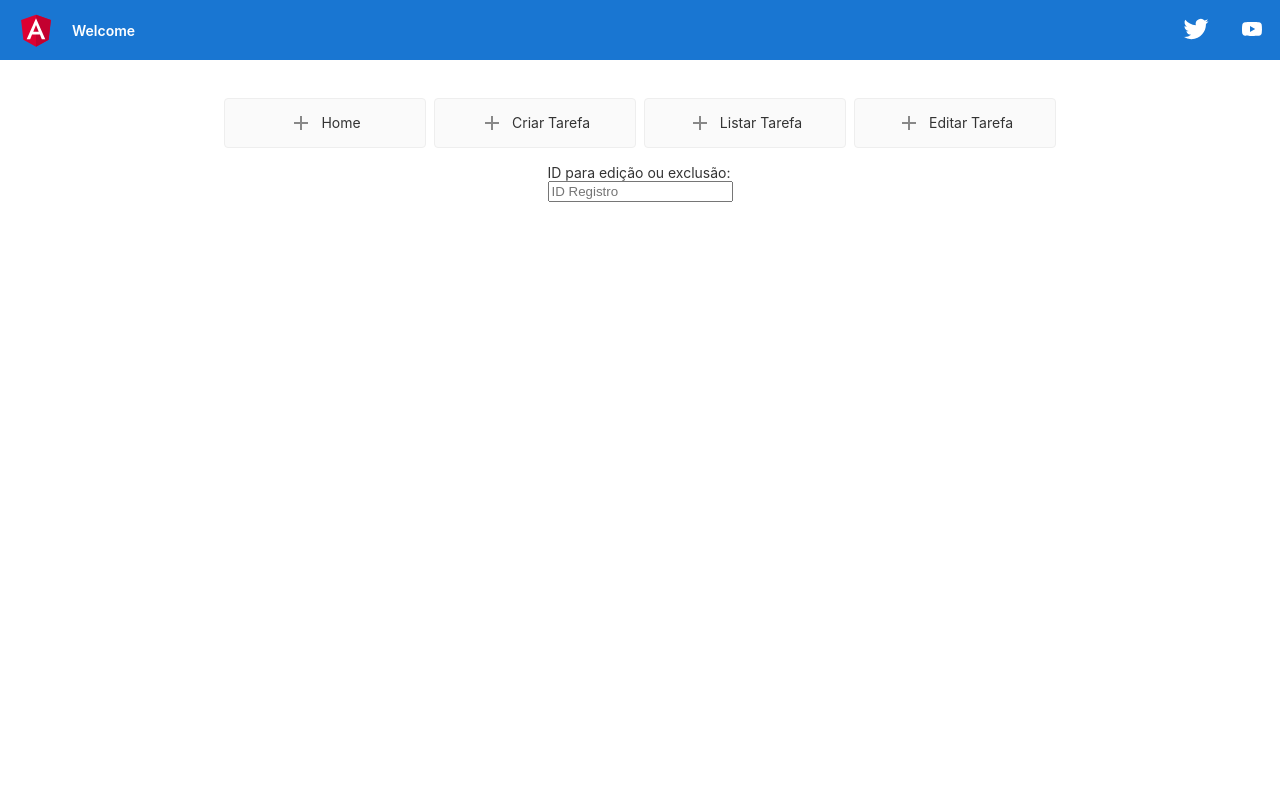
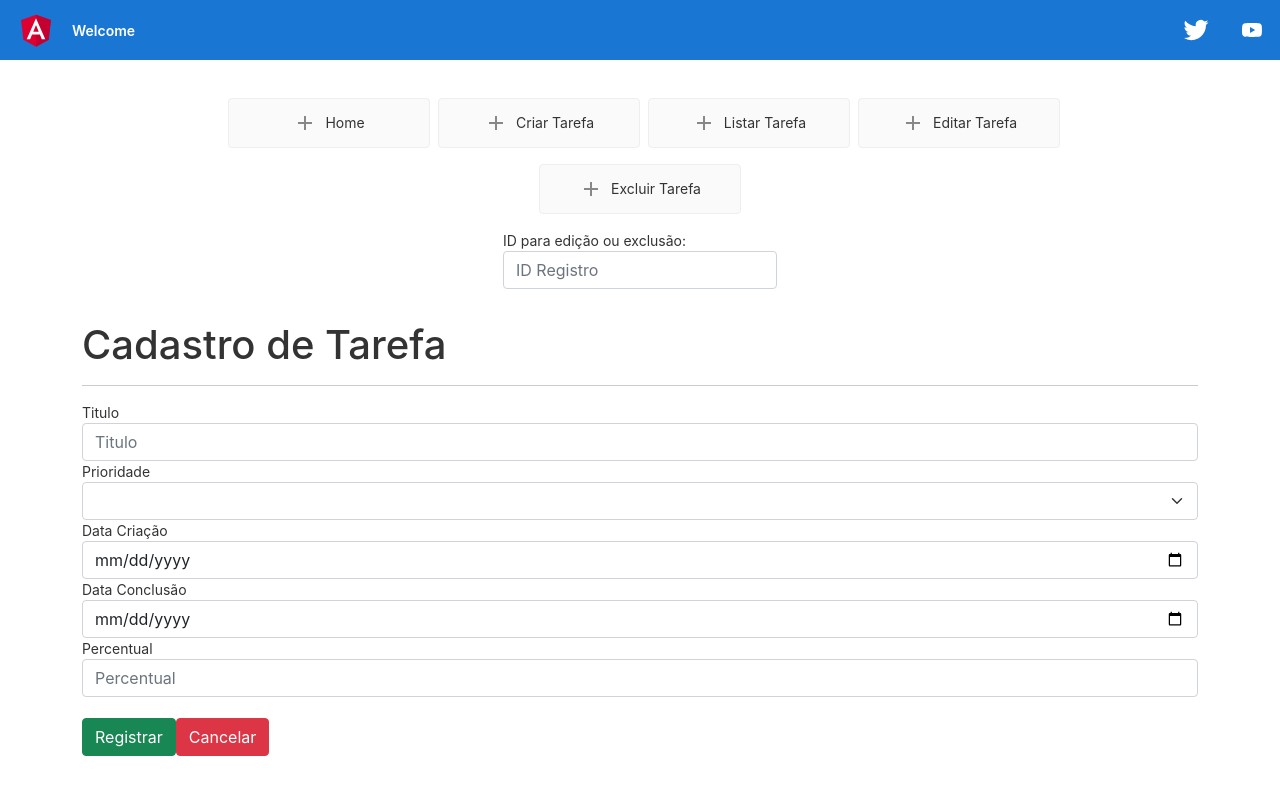
Before and after one commit to lucasdetoffollemos/eAgenda, an Angular app: page /tarefa/criar in a window 1280 px wide. Before the commit this address led to /. Shown: the top 794 px of the page. Built offline with nearby package versions, Linux system fonts and the light colour scheme.

Commit message:
Adicionando o bootstrap no projeto, e a funcionalidade de excluir

```diff
--- a/angular.json
+++ b/angular.json
@@ -27,7 +27,8 @@
               "src/assets"
             ],
             "styles": [
-              "src/styles.css"
+              "src/styles.css",
+              "node_modules/bootstrap/dist/css/bootstrap.min.css"
             ],
             "scripts": []
           },
--- a/package.json
+++ b/package.json
@@ -19,6 +19,10 @@
     "@angular/platform-browser": "~12.2.0",
     "@angular/platform-browser-dynamic": "~12.2.0",
     "@angular/router": "~12.2.0",
+    "@ng-bootstrap/ng-bootstrap": "^10.0.0",
+    "add": "^2.0.6",
+    "bootstrap": "^5.1.3",
+    "ng": "^0.0.0",
     "rxjs": "~6.6.0",
     "tslib": "^2.3.1",
     "zone.js": "~0.11.4"
--- a/src/app/app-routing.module.ts
+++ b/src/app/app-routing.module.ts
@@ -6,8 +6,8 @@ import { TarefaEditarComponent } from './tarefa/editar/tarefa-editar.component';
 import { TarefaListarComponent } from './tarefa/listar/tarefa-listar.component';
 
 const routes: Routes = [
-                        { path: 'tarefa/criar', component: TarefaCriarComponent, canActivate: [ExemploTarefaGuard] },
-                        {path: 'tarefa/listar', component: TarefaListarComponent, canActivate: [ExemploTarefaGuard]},
+                        { path: 'tarefa/criar', component: TarefaCriarComponent },//canActivate: [ExemploTarefaGuard]
+                        {path: 'tarefa/listar', component: TarefaListarComponent}, //canActivate: [ExemploTarefaGuard]
                         {path: 'tarefa/editar/:id', component: TarefaEditarComponent},
                         { path: '', redirectTo: '/', pathMatch: 'full' }
                       ];
--- a/src/app/app.component.html
+++ b/src/app/app.component.html
@@ -349,13 +349,20 @@
       </svg>
       <span>Editar Tarefa</span>
     </button>
+
+    <button class="card card-small" tabindex="0"[disabled]="!registroSelecionado" (click)="abrirConfirmacao(modalExclusao)">
+      <svg class="material-icons" xmlns="http://www.w3.org/2000/svg" width="24" height="24" viewBox="0 0 24 24">
+        <path d="M19 13h-6v6h-2v-6H5v-2h6V5h2v6h6v2z" />
+      </svg>
+      <span>Excluir Tarefa</span>
+    </button>
   </div>
 
   <div>
     <div>
-      <label for="idRegistro">ID para edição ou exclusão:</label>
+      <label class="control-label" for="idRegistro">ID para edição ou exclusão:</label>
       <div>
-        <input id="idRegistro" type="text" placeholder="ID Registro" [(ngModel)]="registroSelecionado" />
+        <input class="form-control" id="idRegistro" type="text" placeholder="ID Registro" [(ngModel)]="registroSelecionado" />
       </div>
     </div>
   </div>
@@ -363,3 +370,17 @@
 </div>
 
 <router-outlet></router-outlet>
+
+<ng-template #modalExclusao let-modal>
+  <div class="modal-header">
+    <h4 class="modal-title">Excluir Tarefa</h4>
+  </div>
+  <div class="modal-body">
+    Deseja realmente excluir essa Tarefa?
+  </div>
+  <div class="modal-footer">
+    <button type="button" class="btn btn-danger" (click)="modal.close('Excluir')">Excluir</button>
+    <button type="button" class="btn btn-secondary" (click)="modal.close('Cancelar')">Cancelar</button>
+  </div>
+
+</ng-template>
--- a/src/app/app.component.ts
+++ b/src/app/app.component.ts
@@ -1,4 +1,6 @@
-import { Component } from '@angular/core';
+import { Component, Inject } from '@angular/core';
+import { NgbModal } from '@ng-bootstrap/ng-bootstrap';
+import { ITarefaService } from './shared/interfaces/ITarefaService';
 
 @Component({
   selector: 'app-root',
@@ -8,4 +10,17 @@ import { Component } from '@angular/core';
 export class AppComponent {
   title = 'eAgenda';
   registroSelecionado: number
+
+  constructor(private servicoModal: NgbModal, @Inject('ITarefaServiceToken') private servico: ITarefaService) {
+
+
+  }
+  abrirConfirmacao(modal:any){
+      this.servicoModal.open(modal).result.then((resultado)=>{
+        if(resultado == 'Excluir'){
+          this.servico.excluirTarefa(this.registroSelecionado)
+        }
+
+      })
+  }
 }
--- a/src/app/app.module.ts
+++ b/src/app/app.module.ts
@@ -9,6 +9,7 @@ import { TarefaListarComponent } from './tarefa/listar/tarefa-listar.component';
 import { TarefaEditarComponent } from './tarefa/editar/tarefa-editar.component';
 import { LocalStorageTarefaService } from './tarefa/services/local-storage-tarefa.service';
 import { ExemploTarefaGuard } from './shared/guards/exemplo-tarefa.guard';
+import { NgbModule } from '@ng-bootstrap/ng-bootstrap';
 
 @NgModule({
   declarations: [
@@ -21,7 +22,8 @@ import { ExemploTarefaGuard } from './shared/guards/exemplo-tarefa.guard';
     BrowserModule,
     AppRoutingModule,
     FormsModule,
-    ReactiveFormsModule
+    ReactiveFormsModule,
+    NgbModule
   ],
   providers: [
     {provide: 'ITarefaServiceToken', useClass: LocalStorageTarefaService},
--- a/src/app/tarefa/criar/tarefa-criar.component.html
+++ b/src/app/tarefa/criar/tarefa-criar.component.html
@@ -1,18 +1,20 @@
+
+<div class="container main-container">
 <h1>{{titulo}}</h1>
 <hr>
 
 
 <form  [formGroup]="cadastroForm" (ngSubmit)="adicionarTarefa()">
 
-    <label for="titulo">Titulo</label>
+    <label class="control-label" for="titulo">Titulo</label>
     <div>
-        <input id="titulo" type="text" placeholder="Titulo" formControlName ="titulo">
+        <input class="form-control" id="titulo" type="text" placeholder="Titulo" formControlName ="titulo">
     </div>
 
-    <label for="prioridade">Prioridade</label>
+    <label class="control-label" for="prioridade">Prioridade</label>
     <div>
 
-        <select id="prioridade" formControlName="prioridade">
+        <select class="form-select" id="prioridade" formControlName="prioridade">
            <option *ngFor="let prioridade of prioridades" value={{prioridade}}>
                {{tipos[prioridade]}}
            </option>
@@ -20,24 +22,26 @@
         </select>
     </div>
 
-    <label for="dataCriacao">Data Criação</label>
+    <label class="control-label" for="dataCriacao">Data Criação</label>
     <div>
-        <input id="dataCriacao" type="date" placeholder="Data Criação" formControlName ="dataCriacao">
+        <input class="form-control" id="dataCriacao" type="date" placeholder="Data Criação" formControlName ="dataCriacao">
     </div>
 
-    <label for="dataConclusao">Data Conclusão</label>
+    <label class="control-label" for="dataConclusao">Data Conclusão</label>
     <div>
-        <input id="dataConclusao" type="date" placeholder="Data Criação" formControlName ="dataConclusao">
+        <input class="form-control" id="dataConclusao" type="date" placeholder="Data Criação" formControlName ="dataConclusao">
     </div>
 
-    <label for="percentual">Percentual</label>
+    <label class="control-label" for="percentual">Percentual</label>
     <div>
-        <input id="percentual" type="number" placeholder="Percentual" formControlName ="percentual">
+        <input class="form-control" id="percentual" type="number" placeholder="Percentual" formControlName ="percentual">
     </div>
-
+    <br>
     <div>
-        <button id = "registrar" type ="submit">Registrar</button>
-        <button id = "cancelar" type ="button" (click)="cancelar()">Cancelar</button>
+        <button class="btn btn-success" id = "registrar" type ="submit">Registrar</button>
+        <button class="btn btn-danger" id = "cancelar" type ="button" (click)="cancelar()">Cancelar</button>
     </div>
 
 </form>
+
+</div>
--- a/src/app/tarefa/services/local-storage-tarefa.service.ts
+++ b/src/app/tarefa/services/local-storage-tarefa.service.ts
@@ -51,8 +51,24 @@ export class LocalStorageTarefaService implements ITarefaService{
     return this.listaTarefas;
   }
 
+  //melhorar esse metodo
   excluirTarefa(tarefaId: number): void {
-    throw new Error('Method not implemented.');
+
+    var index: number = -1;
+    this.listaTarefas.some(function(el, i){
+      if(el.id == tarefaId){
+        index = i
+
+      }
+    })
+
+    if(index == -1){
+      console.log('Nenhuma tarefa com este id. Id ' + tarefaId)
+    }
+    else{
+      this.listaTarefas.splice(index, 1)
+      this.storage.setItem(this.key, JSON.stringify(this.listaTarefas))
+    }
   }
 
   private obterId(): number{
--- a/src/styles.css
+++ b/src/styles.css
@@ -1 +1,3 @@
 /* You can add global styles to this file, and also import other style files */
+
+@import '~bootstrap/dist/css/bootstrap.min.css';
```
Also changed, not shown: 1 other file (tests, documents, lock files or other folders).
